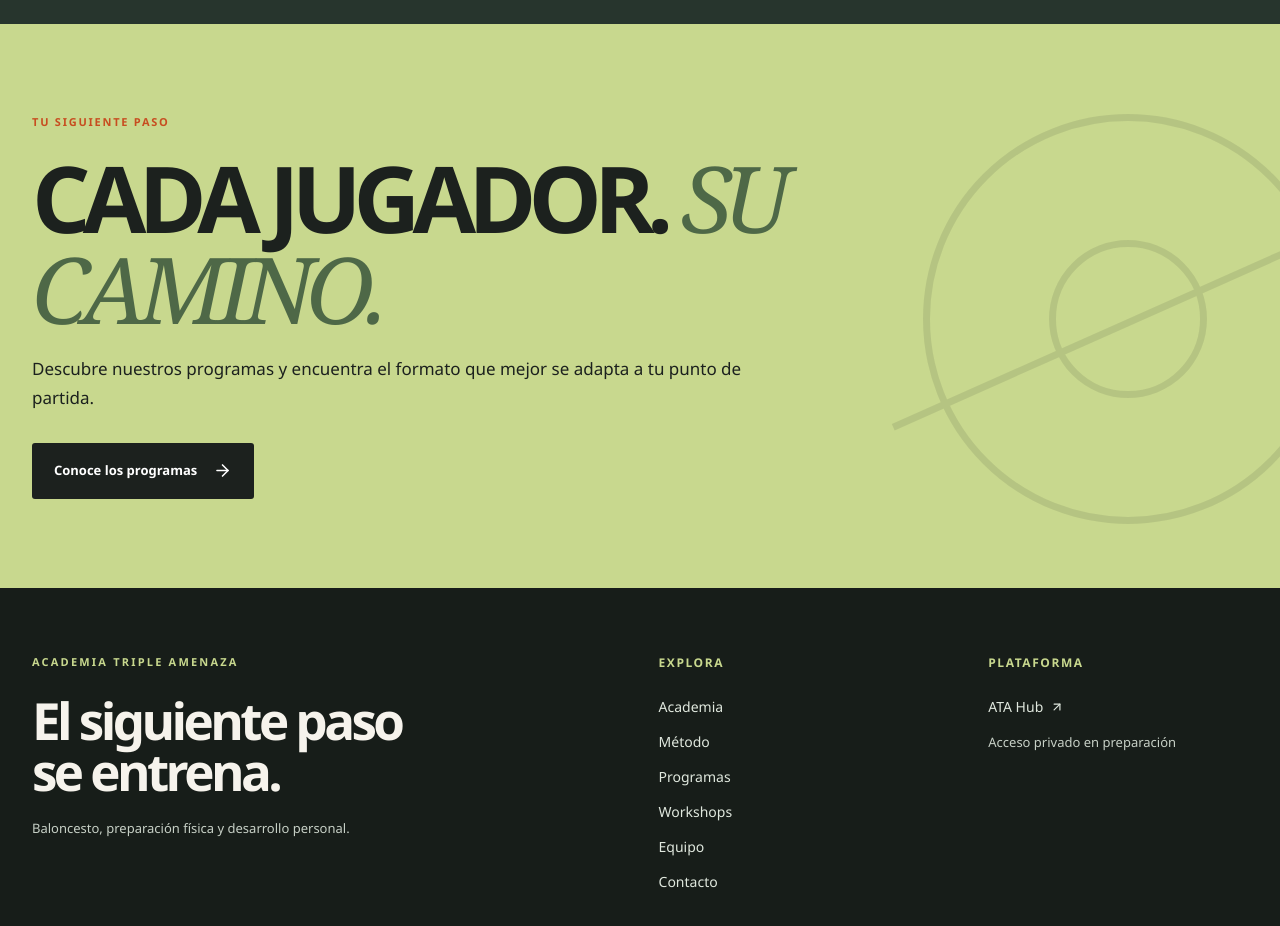
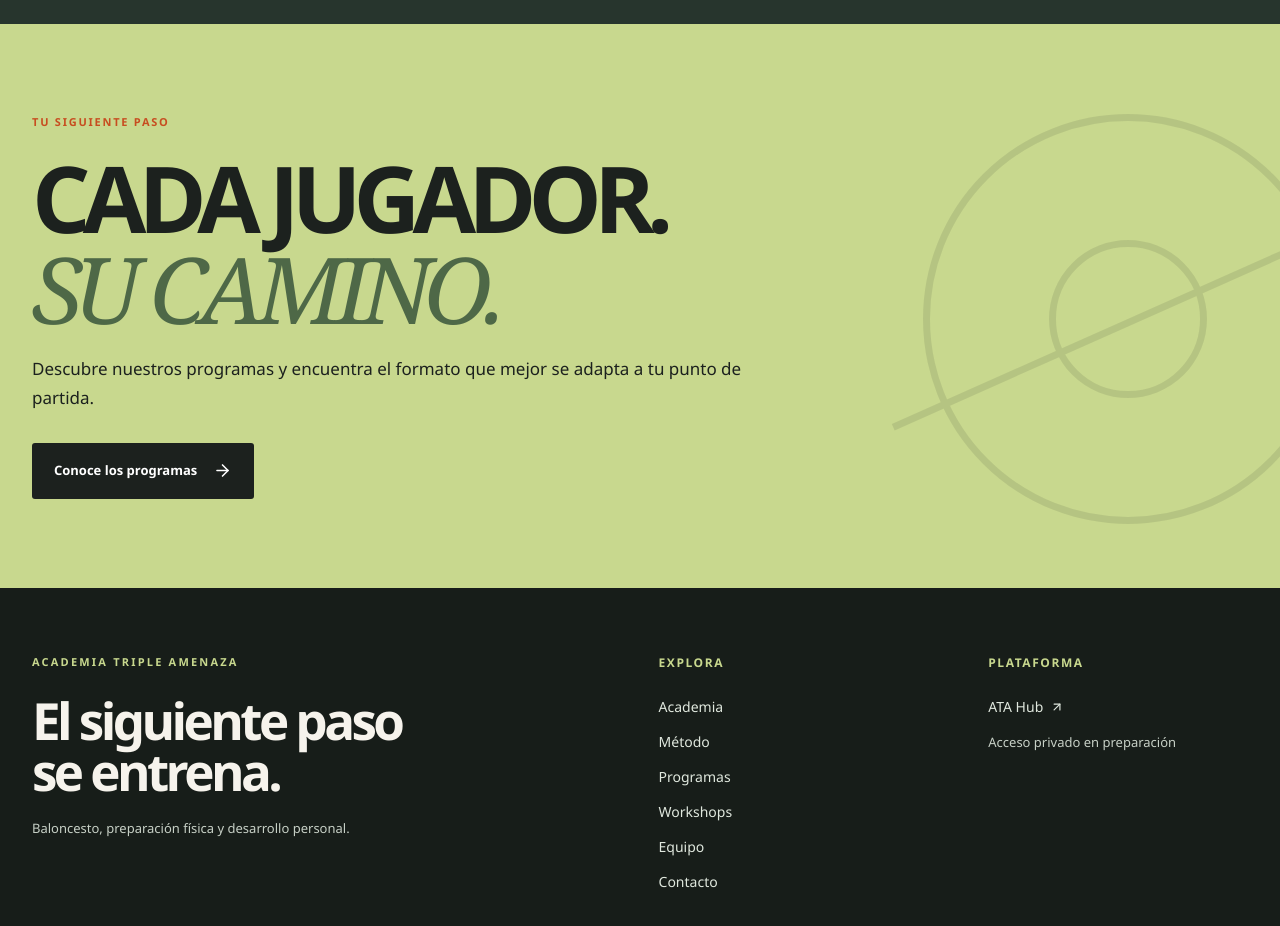
Before and after one commit to Maria0696/triple-amenaza, a Next.js app: page /academia in a window 1280 px wide. Shown: the part 2940-3866 px from the top of the page. Built offline with nearby package versions, Linux system fonts and the light colour scheme.

Commit message:
style(academia): ajustar titular final en dos lineas

```diff
--- a/src/app/academia/academia.css
+++ b/src/app/academia/academia.css
@@ -181,7 +181,12 @@
 .academy-next { position: relative; background: var(--sage); overflow: hidden; padding: clamp(68px,7vw,106px) 0; }
 .academy-next-inner { position: relative; z-index: 1; }
 .academy-next h2 { margin: 0 0 22px; max-width: 1100px; font-size: clamp(53px,7.2vw,111px); line-height: .98; font-weight: 950; letter-spacing: -.085em; }
-.academy-next h2 em { color: #4e6847; font-family: Georgia,serif; font-weight: 500; }
+.academy-next h2 em { display: block; color: #4e6847; font-family: Georgia, serif; font-weight: 500; }
+@media (min-width: 861px) {
+  .academy-next h2 em {
+    white-space: nowrap;
+  }
+}
 .academy-next-inner > p:not(.academy-eyebrow) { max-width: 740px; font-size: 17px; line-height: 1.7; margin: 0 0 30px; }
 .academy-next-link { display: inline-flex; align-items: center; justify-content: center; gap: 16px; background: var(--ink); color: white; min-height: 56px; padding: 16px 22px; border-radius: 3px; font-weight: 850; font-size: 13px; transition: transform .2s,background-color .2s; }
 .academy-next-link:hover { background: #34443a; transform: translateY(-2px); }
```
